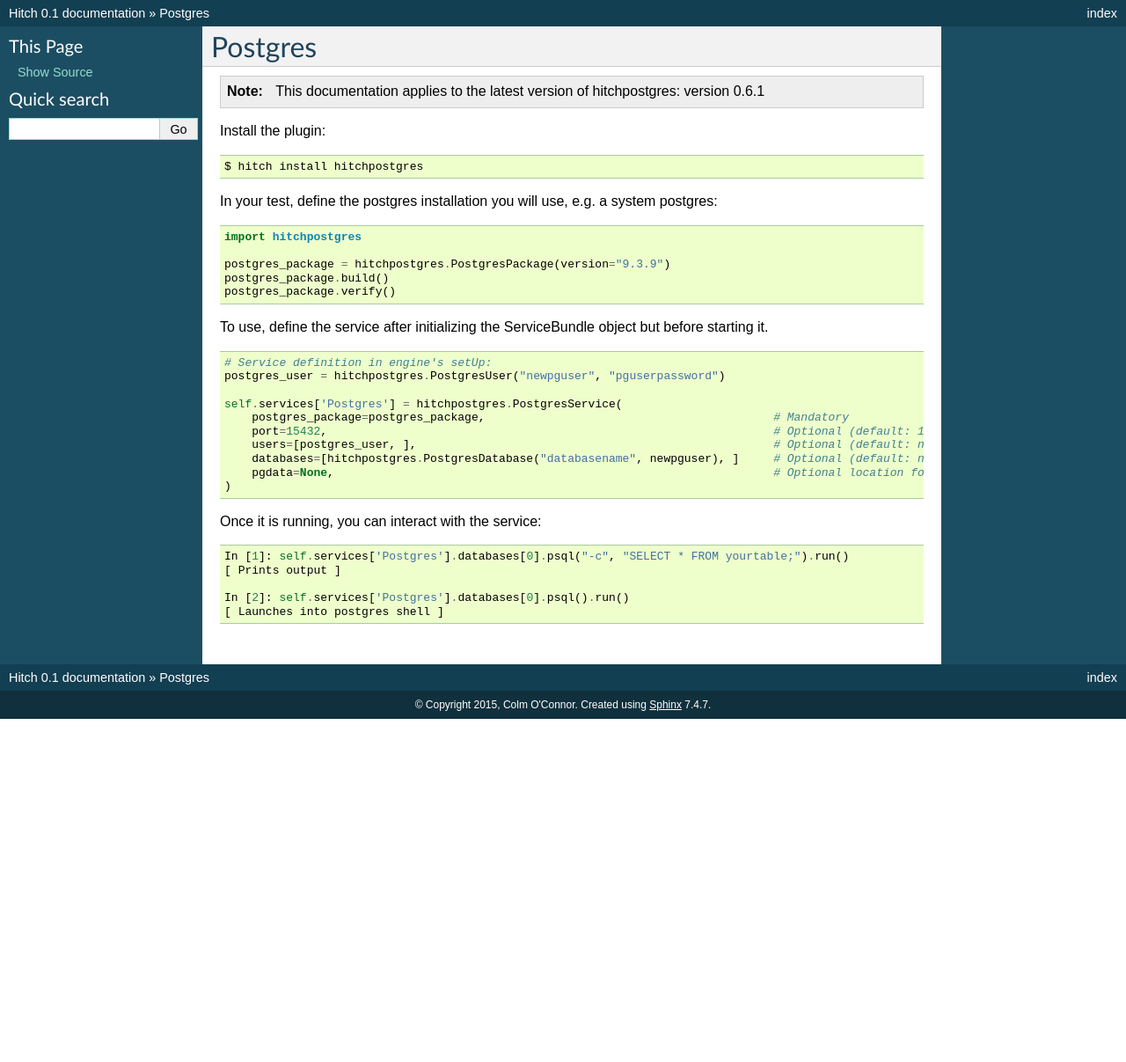
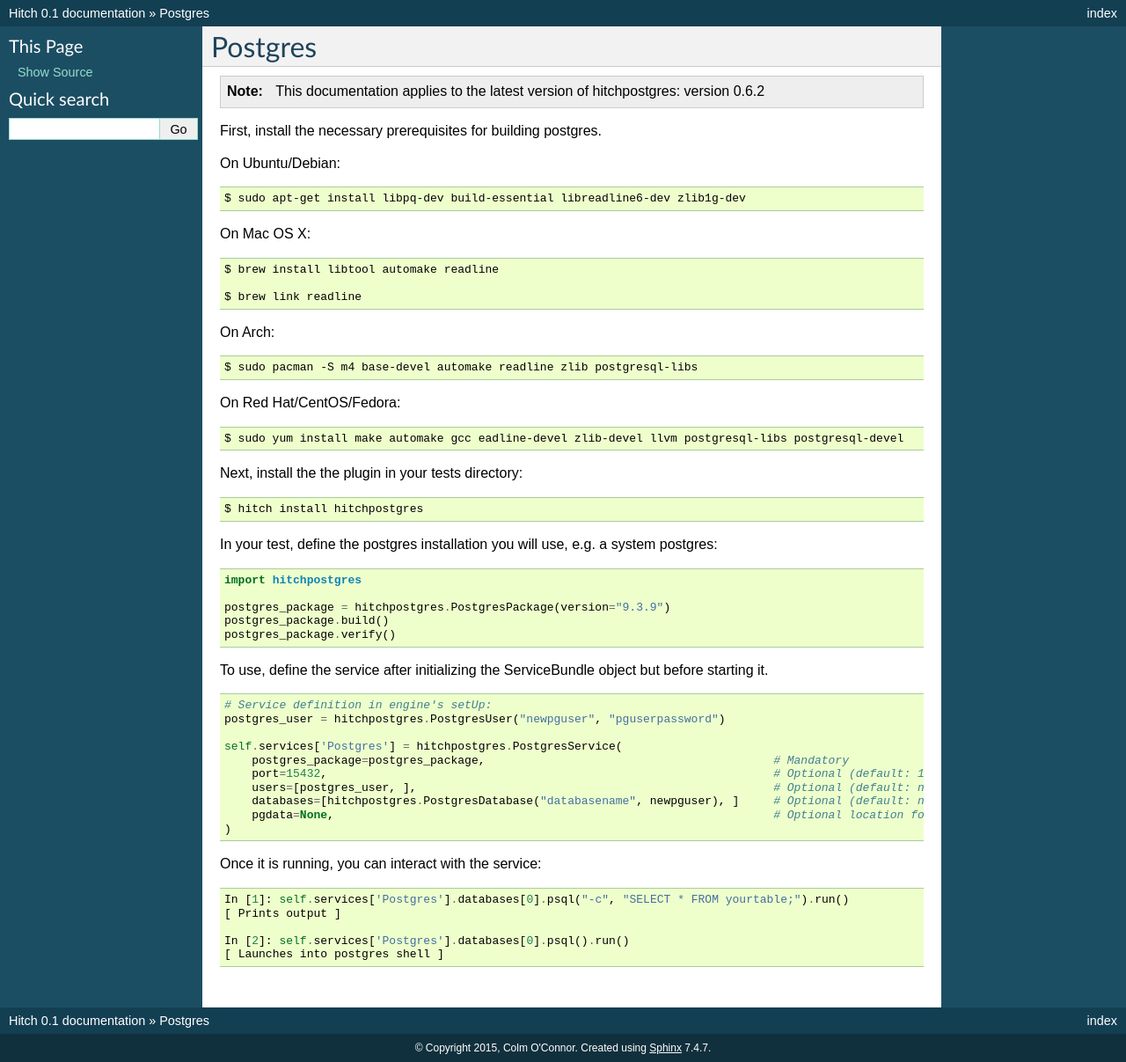
Before and after one commit to hitchtest/hitch, a Sphinx documentation site: the page built from docs/services/postgres.rst, in a window 1280 px wide. Shown: the whole page at 88% size. Built offline with Sphinx 7.4.7, drawn with Linux system fonts in a browser that asks for light colours; before the commit the page ends 900 px from its top, so only the background shows below that.

Commit message:
DOCS : Added prerequisites for hitchpostgres plugin (for building postgres).

```diff
--- a/docs/services/postgres.rst
+++ b/docs/services/postgres.rst
@@ -3,9 +3,29 @@
 
 .. note::
 
-    This documentation applies to the latest version of hitchpostgres: version 0.6.1
+    This documentation applies to the latest version of hitchpostgres: version 0.6.2
 
-Install the plugin::
+First, install the necessary prerequisites for building postgres.
+
+On Ubuntu/Debian::
+
+    $ sudo apt-get install libpq-dev build-essential libreadline6-dev zlib1g-dev
+
+On Mac OS X::
+
+    $ brew install libtool automake readline
+
+    $ brew link readline
+
+On Arch::
+
+    $ sudo pacman -S m4 base-devel automake readline zlib postgresql-libs
+
+On Red Hat/CentOS/Fedora::
+
+    $ sudo yum install make automake gcc eadline-devel zlib-devel llvm postgresql-libs postgresql-devel
+
+Next, install the the plugin in your tests directory::
 
     $ hitch install hitchpostgres
 
```
